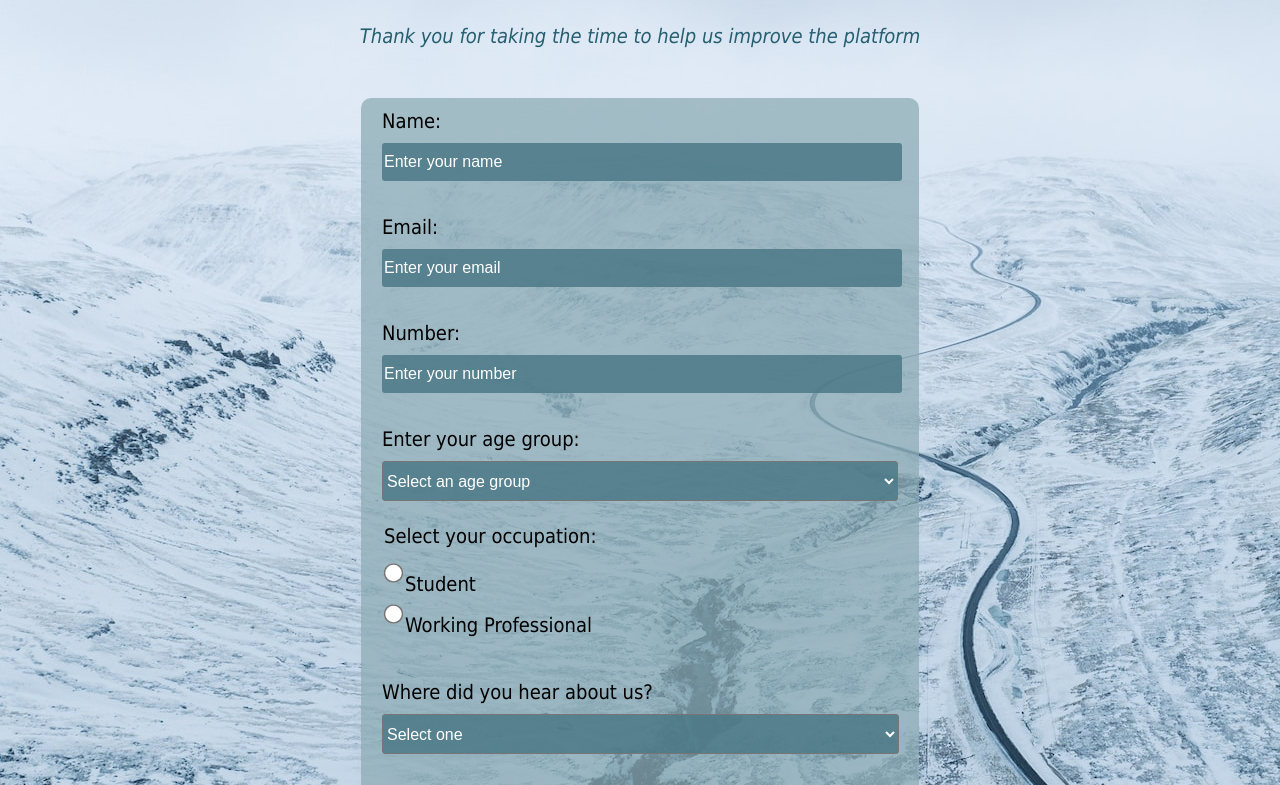
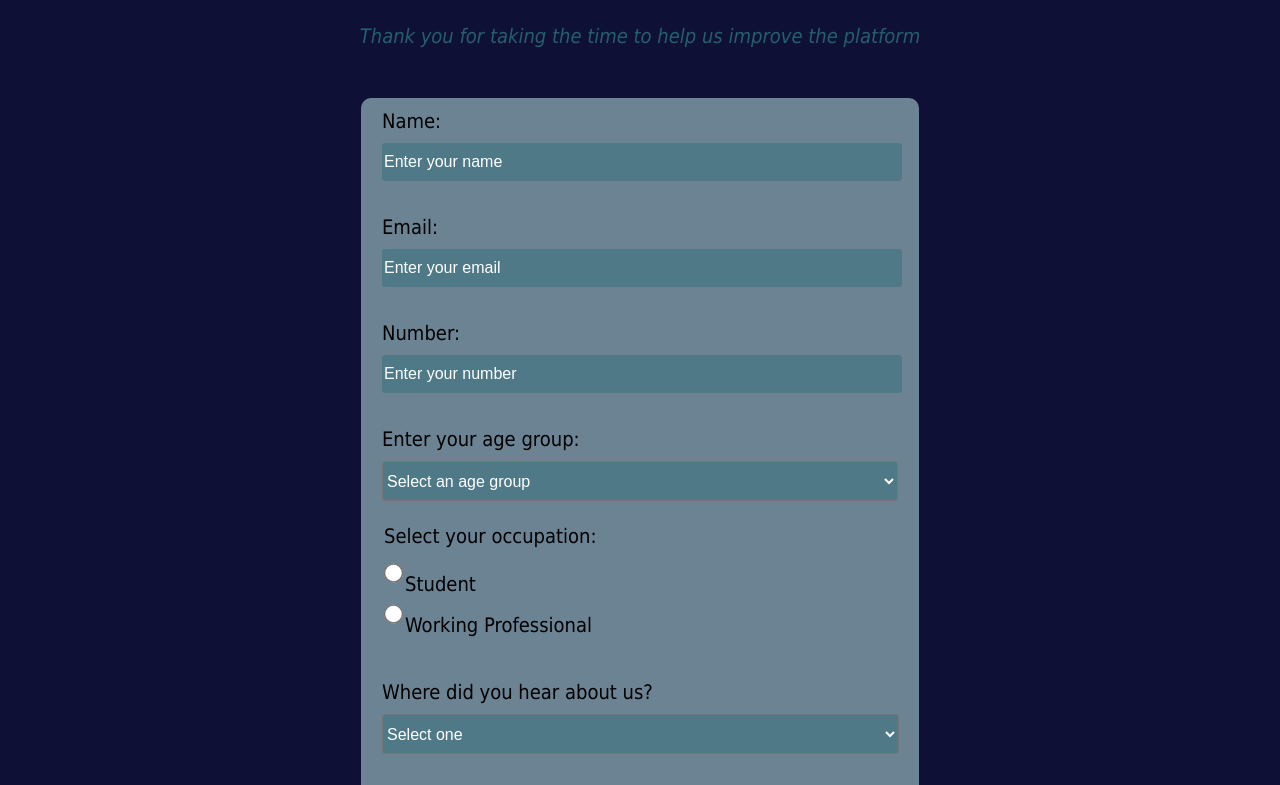
Before and after one commit to Megha8122/surveyforms, a plain HTML site: page index.html in a window 1280 px wide. Shown: the part 102-887 px from the top of the page. Drawn offline with Linux system fonts and the light colour scheme.

Commit message:
Update styles.css

```diff
--- a/styles.css
+++ b/styles.css
@@ -2,8 +2,7 @@ body{
     width: 100%;
     height: 40vh;
     margin: 0;
-    background-image: url('/bg-ig.jpeg');
-    background-attachment: cover;
+    background-color: #0f1035;
     font-family: Tahoma;
     font-size: 20px;
     padding-bottom: 0%;
```
